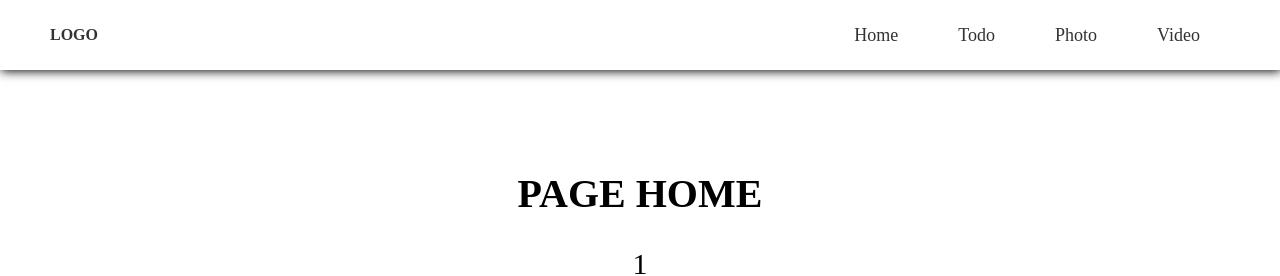
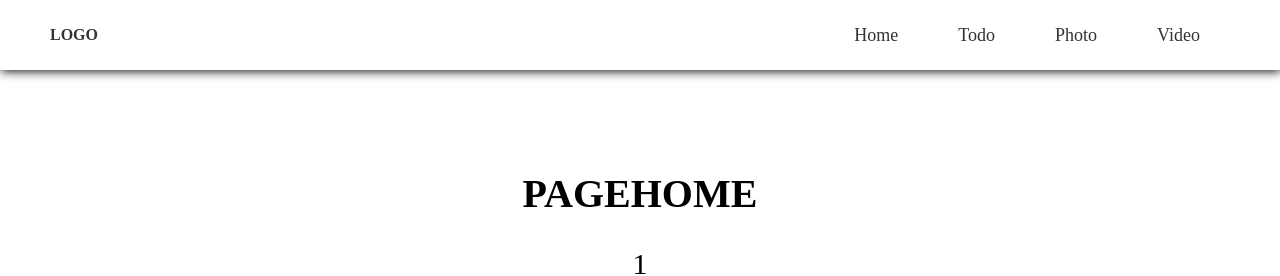
Before and after one commit to junwoo1519/hello-react, a React (Create React App) app: page / in a window 1280 px wide. Shown: the top 276 px of the page. Built offline with nearby package versions, Linux system fonts and the light colour scheme.

Commit message:
react 복습
여섯번째 복습

```diff
--- a/public/index.html
+++ b/public/index.html
@@ -5,7 +5,7 @@
     <meta name="viewport"
           content="width=device-width, user-scalable=no, initial-scale=1.0, maximum-scale=1.0, minimum-scale=1.0">
     <meta http-equiv="X-UA-Compatible" content="ie=edge">
-    <title>Hello React!!</title>
+    <title>Hello react</title>
 </head>
 <body>
     <div id="root"></div>
--- a/src/App.js
+++ b/src/App.js
@@ -2,7 +2,7 @@ import React from "react";
 import styled, {createGlobalStyle} from "styled-components";
 
 import Header from "./components/Header";
-import Home from "./pages/Home"
+import Home from "./pages/Home";
 
 const App = () => {
     return (
--- a/src/components/Header/index.js
+++ b/src/components/Header/index.js
@@ -18,8 +18,8 @@ const Header = () => {
 const Container = styled.div`
   display: flex;
   justify-content: space-between;
+  align-items: center;
   padding: 0 50px;
-  align-items: center;
   box-shadow: 1px 1px 10px #000;
 `
 
--- a/src/pages/Home/index.js
+++ b/src/pages/Home/index.js
@@ -1,4 +1,4 @@
-import React, {useState} from "react";
+import React, {useState} from "react"
 import styled from "styled-components";
 import PageTitle from "../../components/Title/PageTitle";
 
@@ -10,7 +10,6 @@ const Home = () => {
         if (count >= 10) return;
         countSet(count + 1)
     }
-
     const countDown = () => {
         if (count === 1) return;
         countSet(count - 1)
@@ -18,7 +17,7 @@ const Home = () => {
 
     return (
         <Container>
-            <PageTitle text={"Page Home"}/>
+            <PageTitle text={"PageHome"}/>
             <Count>{count}</Count>
             <Buttons>
                 <Button onClick={countUp}>+</Button>
@@ -29,7 +28,7 @@ const Home = () => {
 }
 
 const Container = styled.div`
-    padding: 100px;
+  padding: 100px;
 `
 
 const Count = styled.div`
@@ -44,16 +43,16 @@ const Buttons = styled.div`
 `
 
 const Button = styled.div`
+  width: 50px;
   height: 50px;
-  width: 50px;
   border: 1px solid #000;
   margin: 0 5px;
   font-size: 26px;
   font-weight: 500;
-  cursor: pointer;
   display: flex;
   justify-content: center;
   align-items: center;
+  cursor: pointer;
 
   &:hover {
     background-color: #e0e0e0;
```
Also changed, not shown: src/index.js (line endings or trailing spaces).
